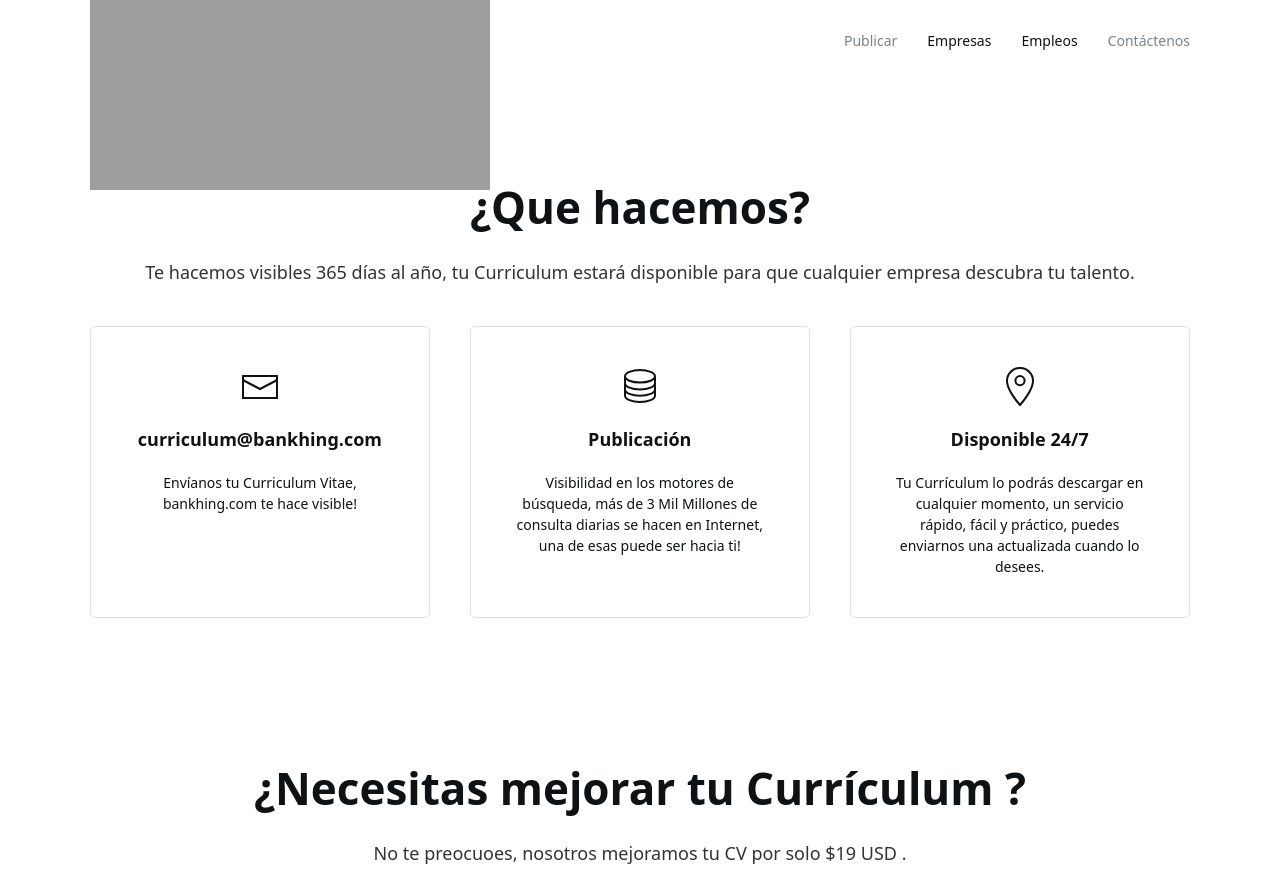
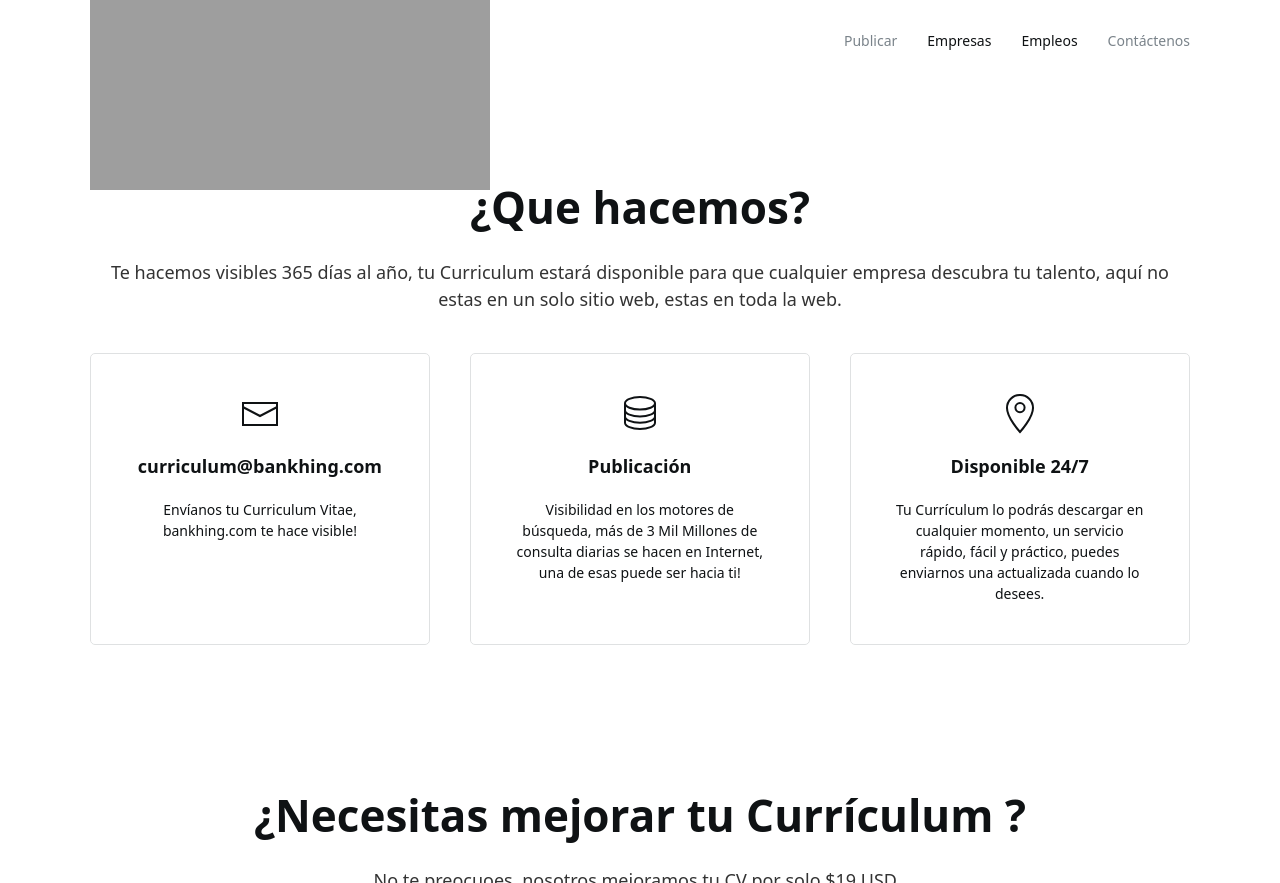
Before and after one commit to jelmii/jelmii.github.io, a Jekyll site: the page built from index.md, in a window 1280 px wide and 900 px high, scrolled down 548 px, cut to the strip 0-883 px from the top of the window. Built offline with Jekyll 4.4.1, drawn with Linux system fonts in a browser that asks for light colours.

Commit message:
Update index.md

```diff
--- a/index.md
+++ b/index.md
@@ -8,7 +8,7 @@ hero:
 categories:
     columns: 3
     title: ¿Que hacemos?
-    subtitle: Te hacemos visibles 365 días al año, tu Curriculum estará disponible para que cualquier empresa descubra tu talento.
+    subtitle: Te hacemos visibles 365 días al año, tu Curriculum estará disponible para que cualquier empresa descubra tu talento, aquí no estas en un solo sitio web, estas en toda la web.
 section:
     title: ¿Necesitas mejorar tu Currículum ?
     subtitle: No te preocuoes, nosotros mejoramos tu CV por solo $19 USD .
```
